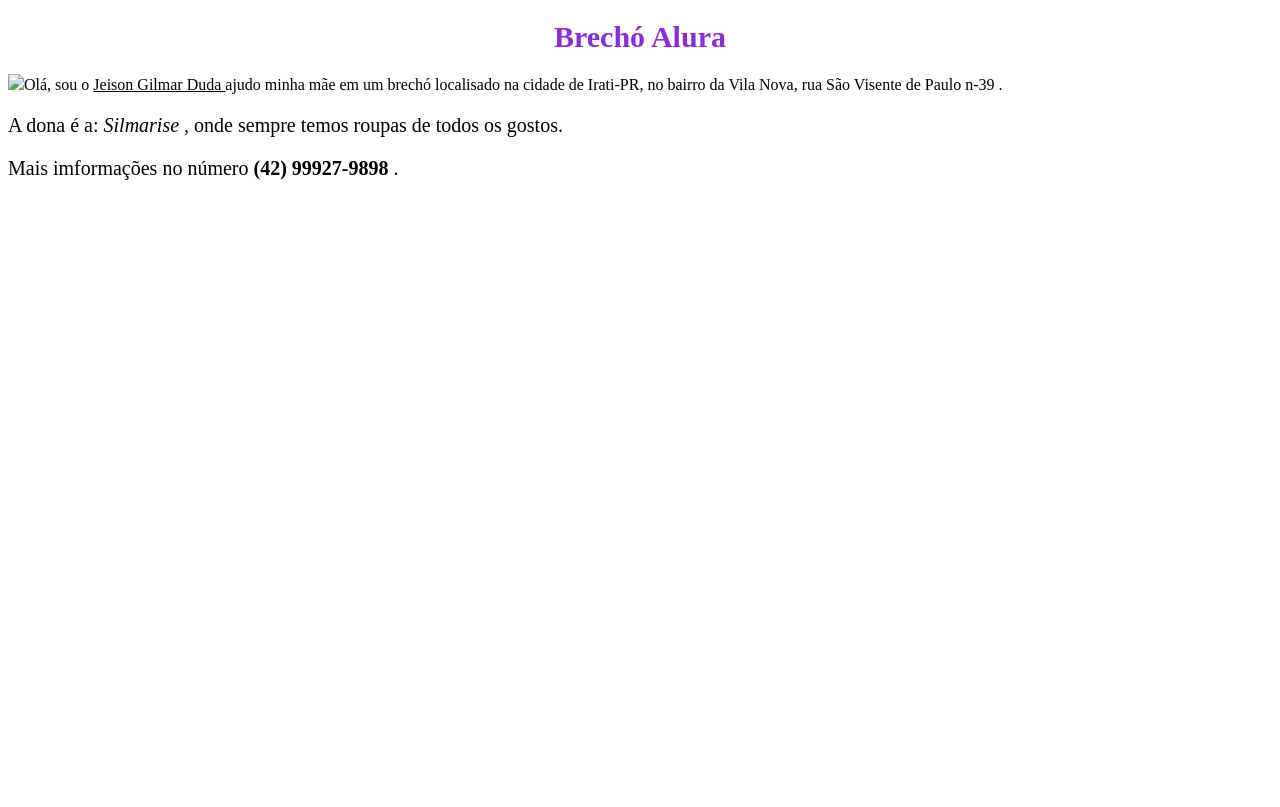
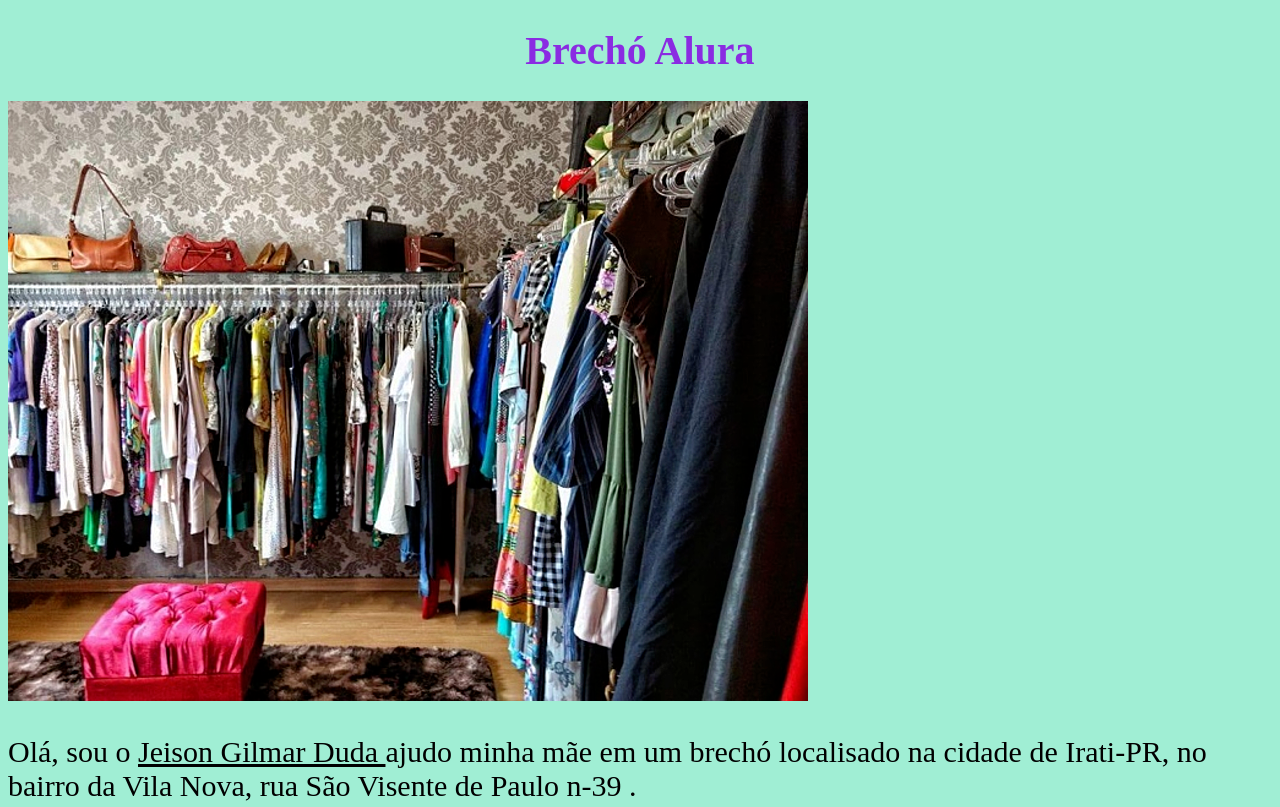
Before and after one commit to jeisongilmarduda/paginaweb1B, a plain HTML site: page index.html in a window 1280 px wide. Shown: the top 807 px of the page. Drawn offline with Linux system fonts and the light colour scheme; a script that the page names is missing.

Commit message:
Add files via upload

```diff
--- a/index.html
+++ b/index.html
@@ -6,16 +6,15 @@
     <title>Page Title</title>
     <link rel = "stylesheet" href = "style.css">
     <meta name='viewport' content='width=device-width, initial-scale=1'>
-    <link rel='stylesheet' type='text/css' media='screen' href='main.css'>
+    <link rel='stylesheet' href='style.css'>
     <script src='main.js'></script>
 </head>
 <body>
     <h1><b>Brechó Alura </b></h1>
 
-    <img src="brecho meu jeison.png"
+    <img src="brecho meu jeison .png">
 
     <p>Olá, sou o <u> Jeison Gilmar Duda </u> ajudo minha mãe em um brechó localisado na cidade de Irati-PR, no bairro da Vila Nova, rua São Visente de Paulo n-39 .</p>
-
     <p>A dona é a:<i> Silmarise </i>, onde sempre temos roupas de todos os gostos. </p>
 
     <p>Mais imformações no número <b>(42) 99927-9898 </b>. </p>
--- a/style.css
+++ b/style.css
@@ -1,11 +1,11 @@
-boby {
-background-color: rgb(11, 204, 140);
+body {
+background-color: rgb(160, 238, 212);
 }
 h1 {
     color: blueviolet    ;
-     font-size: 30px;
+     font-size: 40px;
      text-align: center;
 }
 p{
-    font-size: 20px;
+    font-size: 30px;
 }
```
